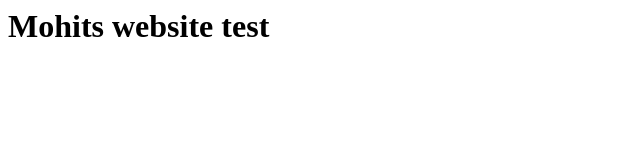
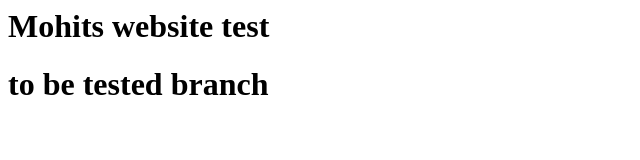
Before and after one commit to mohitmohandas/webapp, a plain HTML site: page index.html in a window 1280 px wide. Shown: the whole page, without its empty margins (0-640 px from the left). Drawn offline with Linux system fonts and the light colour scheme.

Commit message:
add tobetested

```diff
--- a/index.html
+++ b/index.html
@@ -1 +1,2 @@
 <h1>Mohits website test</h1>
+<h1>to be tested branch</h1>
```
